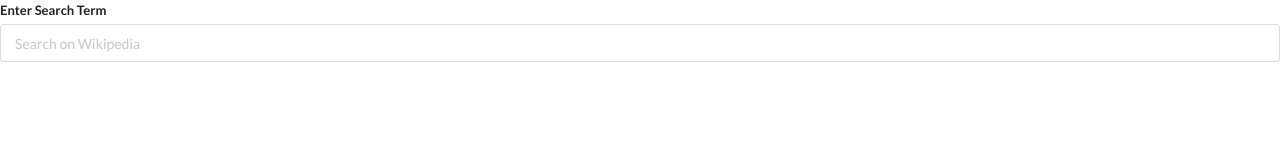
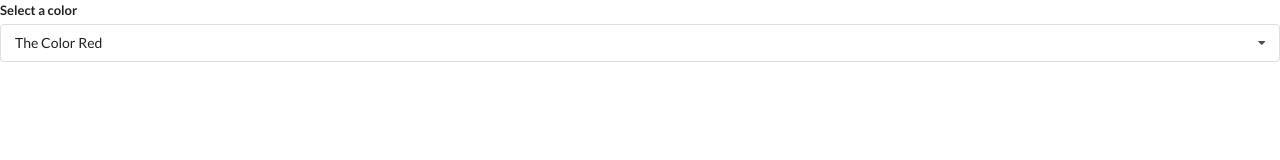
Before and after one commit to lucianohayer/React_course_widgets, a React (Create React App) app: page / in a window 1280 px wide. Shown: the top 160 px of the page. Built offline with nearby package versions, Linux system fonts and the light colour scheme.

Commit message:
Dropdown component implementation

```diff
--- a/src/App.js
+++ b/src/App.js
@@ -1,29 +1,52 @@
-import React from 'react';
-import Accordion from './components/Accordion';
-import Search from './components/Search';
+import React, { useState } from "react";
+import Accordion from "./components/Accordion";
+import Search from "./components/Search";
+import Dropdown from "./components/Dropdown";
 
 const items = [
   {
-    title: 'What is React?',
-    content: 'React is a front end javascript framework'
+    title: "What is React?",
+    content: "React is a front end javascript framework",
   },
   {
-    title: 'Why use React?',
-    content: 'React is a favourite JS library among engineers'
+    title: "Why use React?",
+    content: "React is a favourite JS library among engineers",
   },
   {
-    title: 'How do you use React?',
-    content: 'You use React by creating components'
+    title: "How do you use React?",
+    content: "You use React by creating components",
   },
-]
+];
+
+const options = [
+  {
+    label: "The Color Red",
+    value: "red",
+  },
+  {
+    label: "A Shade of Blue",
+    value: "blue",
+  },
+  {
+    label: "The Color Orange",
+    value: "orange",
+  },
+];
 
 const App = () => {
+  const [selected, setSelected] = useState(options[0]);
+
   return (
     <div>
       {/* <Accordion items={ items }/> */}
-      <Search />
+      {/* <Search /> */}
+      <Dropdown
+        options={options}
+        selected={selected}
+        onSelectedChange={setSelected}
+      />
     </div>
-  )
-}
+  );
+};
 
 export default App;
--- /dev/null
+++ b/src/components/Dropdown.js
@@ -0,0 +1,41 @@
+import React, { useState } from "react";
+
+const Dropdown = ({ options, selected, onSelectedChange }) => {
+  const [open, setOpen] = useState(false);
+
+  const renderedOptions = options.map((option) => {
+    if (option.value === selected.value) {
+      return null;
+    }
+
+    return (
+      <div
+        key={option.value}
+        className="item"
+        onClick={() => onSelectedChange(option)}
+      >
+        {option.label}
+      </div>
+    );
+  });
+
+  return (
+    <div className="ui form">
+      <div className="field">
+        <label className="label">Select a color</label>
+        <div
+          onClick={() => setOpen(!open)}
+          className={`ui selection dropdown ${open ? "visible active" : ""}`}
+        >
+          <i className="dropdown icon"></i>
+          <div className="text">{selected.label}</div>
+          <div className={`menu ${open ? "visible transition" : ""}`}>
+            {renderedOptions}
+          </div>
+        </div>
+      </div>
+    </div>
+  );
+};
+
+export default Dropdown;
```
